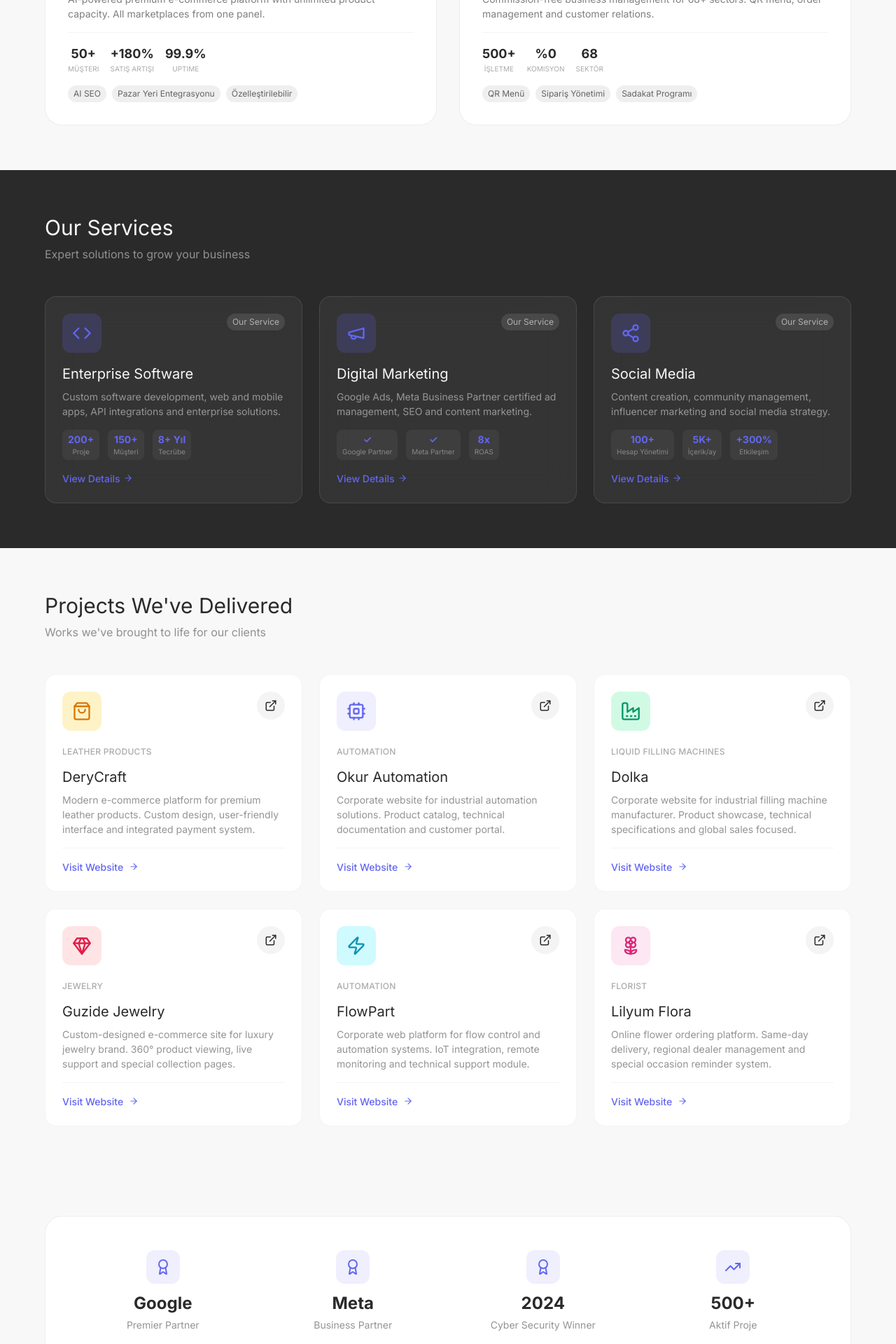
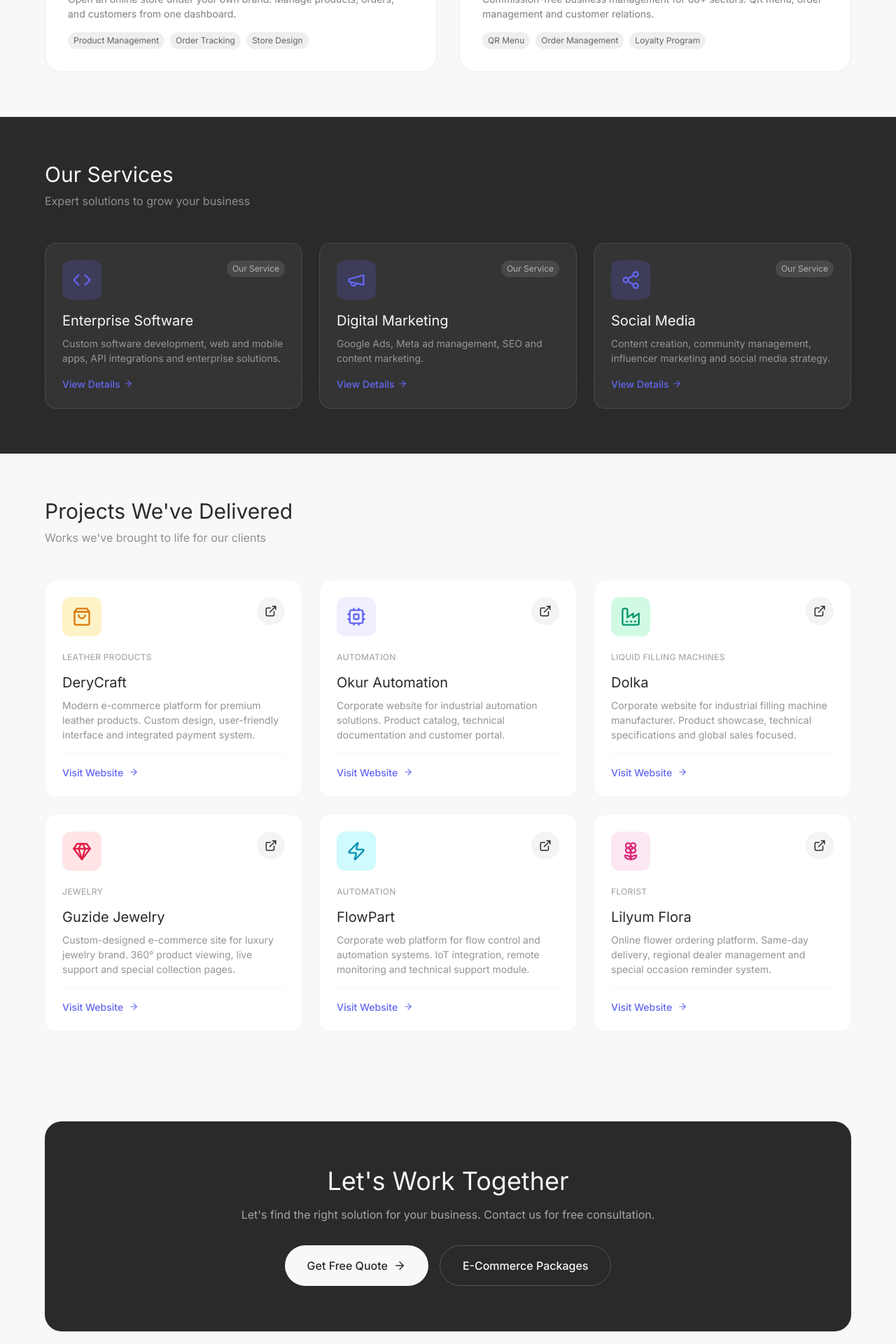
Before and after one commit to Webintoshi/celebix, a Next.js app: page /en/portfoy in a window 1280 px wide. Shown: the part 1080-3000 px from the top of the page at 70% size. Built offline with nearby package versions, Linux system fonts and the light colour scheme.

Commit message:
Update Celebix content in app/[locale]/portfoy

```diff
--- a/app/[locale]/portfoy/page.tsx
+++ b/app/[locale]/portfoy/page.tsx
@@ -12,10 +12,6 @@ import {
   Megaphone,
   Share2,
   Zap,
-  Check,
-  TrendingUp,
-  Users,
-  Award,
   Gem,
   Flower2,
   Factory,
@@ -35,19 +31,15 @@ const portfolioItems = [
     titleEn: "Celebix E-Commerce",
     subtitle: "Kendi Ürünümüz",
     subtitleEn: "Our Product",
-    description: "AI destekli, sınırsız ürün kapasiteli premium e-ticaret platformu. Tüm pazar yerleri tek panelden yönetilir.",
-    descriptionEn: "AI-powered premium e-commerce platform with unlimited product capacity. All marketplaces from one panel.",
-    price: "19.000₺ Tek Fiyat",
-    priceEn: "19,000₺ Fixed Price",
+    description: "Kendi markanızla online mağaza açın. Ürünleri, siparişleri ve müşterileri tek panelden yönetin.",
+    descriptionEn: "Open an online store under your own brand. Manage products, orders, and customers from one dashboard.",
+    price: "Paketler ve fiyatlar",
+    priceEn: "Plans and pricing",
     icon: ShoppingCart,
     color: "aurora-indigo",
     link: "/e-ticaret-paketleri",
-    stats: [
-      { label: "Müşteri", value: "50+" },
-      { label: "Satış Artışı", value: "+180%" },
-      { label: "Uptime", value: "99.9%" },
-    ],
-    features: ["AI SEO", "Pazar Yeri Entegrasyonu", "Özelleştirilebilir"],
+    features: ["Ürün Yönetimi", "Sipariş Takibi", "Mağaza Tasarımı"],
+    featuresEn: ["Product Management", "Order Tracking", "Store Design"],
   },
   {
     id: "tik-profil",
@@ -63,12 +55,8 @@ const portfolioItems = [
     icon: Store,
     color: "emerald",
     link: "/celebix-saas-platformu",
-    stats: [
-      { label: "İşletme", value: "500+" },
-      { label: "Komisyon", value: "%0" },
-      { label: "Sektör", value: "68" },
-    ],
     features: ["QR Menü", "Sipariş Yönetimi", "Sadakat Programı"],
+    featuresEn: ["QR Menu", "Order Management", "Loyalty Program"],
   },
   {
     id: "kurumsal-yazilim",
@@ -82,11 +70,6 @@ const portfolioItems = [
     icon: Code,
     color: "aurora-violet",
     link: "/kurumsal-yazilim",
-    stats: [
-      { label: "Proje", value: "200+" },
-      { label: "Müşteri", value: "150+" },
-      { label: "Tecrübe", value: "8+ Yıl" },
-    ],
     features: ["Özel Yazılım", "Web/Mobil", "API Entegrasyonu"],
   },
   {
@@ -96,16 +79,11 @@ const portfolioItems = [
     titleEn: "Digital Marketing",
     subtitle: "Hizmetimiz",
     subtitleEn: "Our Service",
-    description: "Google Ads, Meta Business Partner sertifikalı reklam yönetimi, SEO ve içerik pazarlama.",
-    descriptionEn: "Google Ads, Meta Business Partner certified ad management, SEO and content marketing.",
+    description: "Google Ads, Meta reklam yönetimi, SEO ve içerik pazarlama.",
+    descriptionEn: "Google Ads, Meta ad management, SEO and content marketing.",
     icon: Megaphone,
     color: "amber",
     link: "/dijital-pazarlama",
-    stats: [
-      { label: "Google Partner", value: "✓" },
-      { label: "Meta Partner", value: "✓" },
-      { label: "ROAS", value: "8x" },
-    ],
     features: ["Google Ads", "Meta Ads", "SEO"],
   },
   {
@@ -120,20 +98,8 @@ const portfolioItems = [
     icon: Share2,
     color: "rose",
     link: "/sosyal-medya",
-    stats: [
-      { label: "Hesap Yönetimi", value: "100+" },
-      { label: "İçerik/ay", value: "5K+" },
-      { label: "Etkileşim", value: "+300%" },
-    ],
     features: ["İçerik Üretimi", "Topluluk Yönetimi", "Influencer"],
   },
-];
-
-const achievements = [
-  { icon: Award, value: "Google", label: "Premier Partner" },
-  { icon: Award, value: "Meta", label: "Business Partner" },
-  { icon: Award, value: "2024", label: "Cyber Security Winner" },
-  { icon: TrendingUp, value: "500+", label: "Aktif Proje" },
 ];
 
 const clientProjects = [
@@ -275,7 +241,7 @@ export default function Portfolio({ params }: { params: { locale: string } }) {
                     viewport={{ once: true }}
                     transition={{ delay: index * 0.1 }}
                   >
-                    <Link href={item.link} className="group block">
+                    <Link href={`/${locale}${item.link}`} className="group block">
                       <div className="glass-card rounded-3xl overflow-hidden bg-white hover-lift h-full">
                         {/* Visual */}
                         <div className="relative aspect-[16/10] overflow-hidden bg-dark-900">
@@ -326,19 +292,9 @@ export default function Portfolio({ params }: { params: { locale: string } }) {
                             {isTr ? item.description : item.descriptionEn}
                           </p>
 
-                          {/* Stats */}
-                          <div className="flex gap-4 mb-4 pt-4 border-t border-dark-900/5">
-                            {item.stats.map((stat, i) => (
-                              <div key={i} className="text-center">
-                                <div className="font-display text-lg font-bold text-dark-900">{stat.value}</div>
-                                <div className="text-[10px] text-dark-900/40 uppercase">{stat.label}</div>
-                              </div>
-                            ))}
-                          </div>
-
                           {/* Features */}
                           <div className="flex flex-wrap gap-2">
-                            {item.features.map((feature, i) => (
+                            {(isTr ? item.features : item.featuresEn ?? item.features).map((feature, i) => (
                               <span key={i} className="px-2 py-1 bg-light-200 text-dark-900/70 text-xs rounded-full">
                                 {feature}
                               </span>
@@ -382,7 +338,7 @@ export default function Portfolio({ params }: { params: { locale: string } }) {
                     viewport={{ once: true }}
                     transition={{ delay: index * 0.1 }}
                   >
-                    <Link href={item.link} className="group block">
+                    <Link href={`/${locale}${item.link}`} className="group block">
                       <div className="glass-card rounded-2xl p-6 bg-white/5 border-white/10 hover:bg-white/10 transition-all h-full">
                         <div className="flex items-start justify-between mb-4">
                           <div className="w-14 h-14 rounded-xl bg-aurora-indigo/20 flex items-center justify-center">
@@ -399,16 +355,6 @@ export default function Portfolio({ params }: { params: { locale: string } }) {
                         <p className="text-light-100/50 text-small mb-4">
                           {isTr ? item.description : item.descriptionEn}
                         </p>
-
-                        {/* Stats */}
-                        <div className="flex gap-3 mb-4">
-                          {item.stats.map((stat, i) => (
-                            <div key={i} className="text-center px-2 py-1 bg-white/5 rounded-lg">
-                              <div className="font-display text-sm font-bold text-aurora-indigo">{stat.value}</div>
-                              <div className="text-[10px] text-light-100/40">{stat.label}</div>
-                            </div>
-                          ))}
-                        </div>
 
                         <div className="flex items-center gap-1 text-aurora-indigo text-small font-medium group-hover:gap-2 transition-all">
                           {isTr ? "Detayları Gör" : "View Details"}
@@ -503,40 +449,6 @@ export default function Portfolio({ params }: { params: { locale: string } }) {
           </div>
         </section>
 
-        {/* Achievements */}
-        <section className="py-16">
-          <div className="container-max mx-auto px-6 lg:px-16">
-            <motion.div
-              initial={{ opacity: 0, y: 30 }}
-              whileInView={{ opacity: 1, y: 0 }}
-              viewport={{ once: true }}
-              className="glass-card rounded-3xl p-8 lg:p-12 bg-white"
-            >
-              <div className="grid grid-cols-2 lg:grid-cols-4 gap-8">
-                {achievements.map((item, index) => {
-                  const Icon = item.icon;
-                  return (
-                    <motion.div
-                      key={index}
-                      initial={{ opacity: 0, y: 20 }}
-                      whileInView={{ opacity: 1, y: 0 }}
-                      viewport={{ once: true }}
-                      transition={{ delay: index * 0.1 }}
-                      className="text-center"
-                    >
-                      <div className="w-12 h-12 rounded-xl bg-aurora-indigo/10 flex items-center justify-center mx-auto mb-3">
-                        <Icon size={24} className="text-aurora-indigo" />
-                      </div>
-                      <div className="font-display text-2xl font-bold text-dark-900 mb-1">{item.value}</div>
-                      <div className="text-small text-dark-900/50">{item.label}</div>
-                    </motion.div>
-                  );
-                })}
-              </div>
-            </motion.div>
-          </div>
-        </section>
-
         {/* CTA */}
         <section className="py-16">
           <div className="container-max mx-auto px-6 lg:px-16">
```
